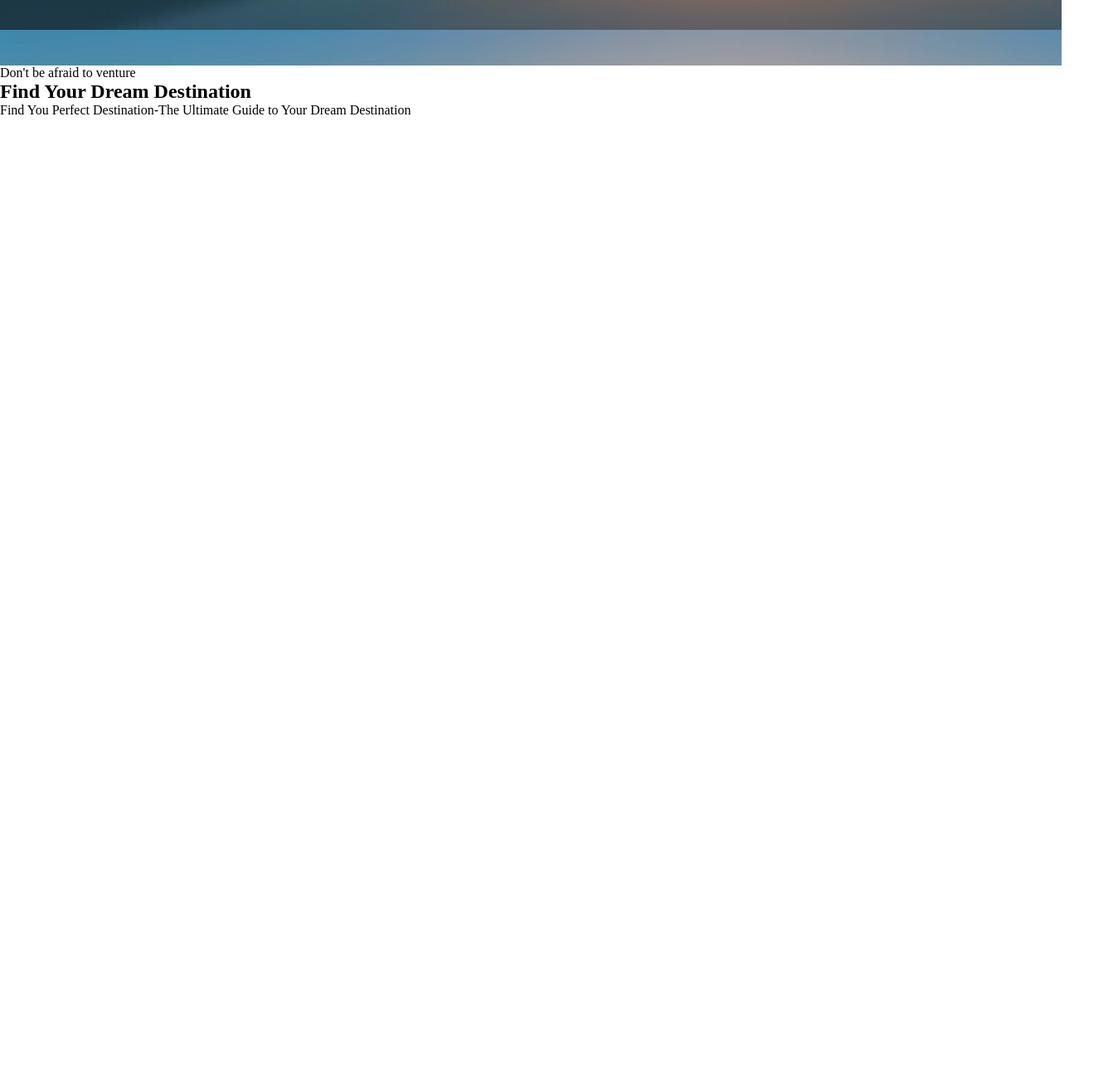
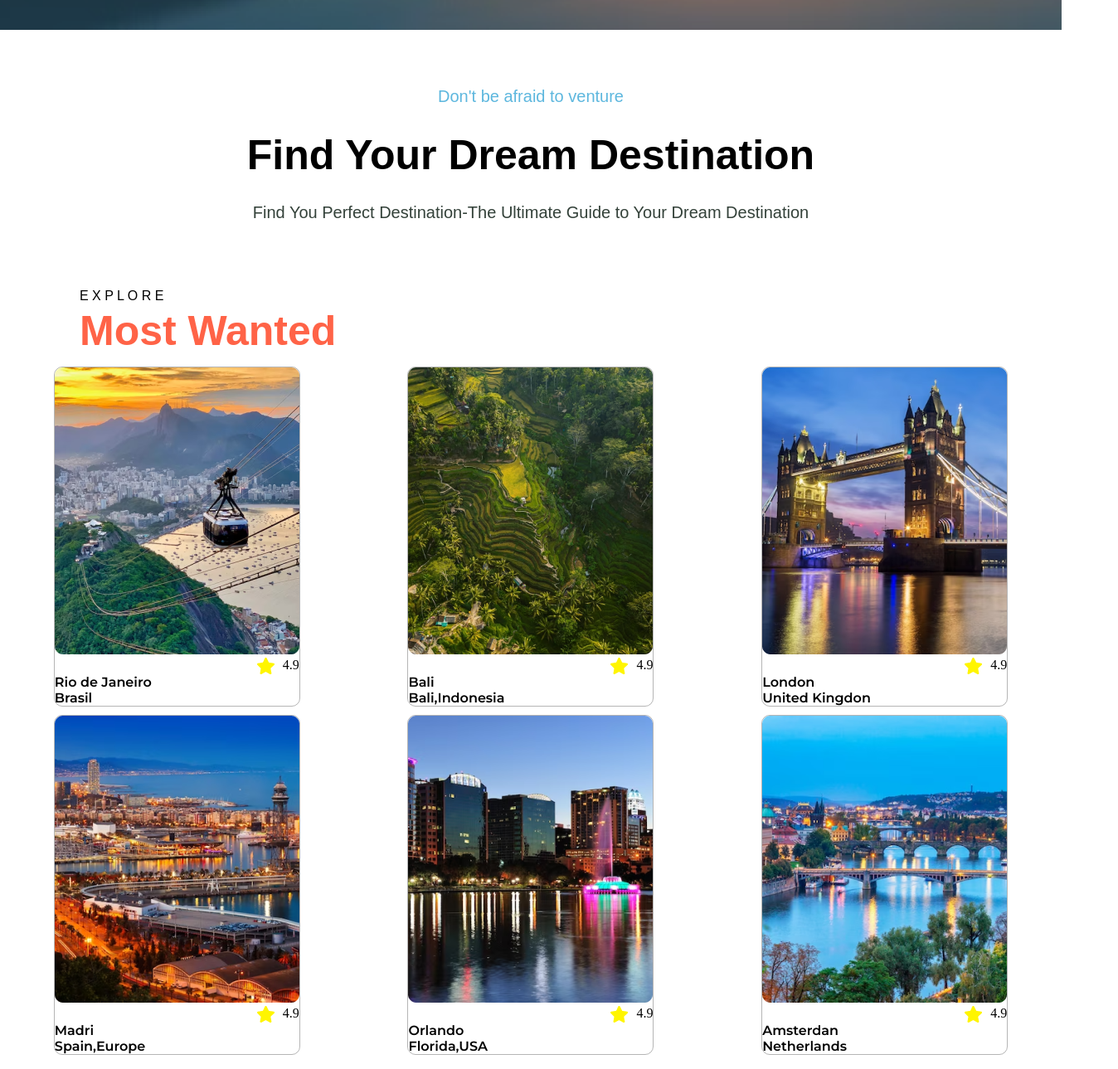
Before and after one commit to vinixzDev/viajei, a plain HTML site: page index.html in a window 1280 px wide. Shown: the part 720-2009 px from the top of the page at 83% size, 1348 px wide, since content can reach past the window. Before the commit the page ends 862 px from the top, so only its background shows below. Drawn offline with Linux system fonts and the light colour scheme; grey boxes are pictures that could not be loaded.

Commit message:
ultimo commit até o momento

```diff
--- a/assets/css/style.css
+++ b/assets/css/style.css
@@ -14,31 +14,135 @@ ul {
     list-style: none;
     display: flex;
     gap: 30px;
-    padding-top:10px ;
+    padding-top: 10px;
 
 }
 
-header{
+header {
     height: 99.9vh;
-    background: url('../img/bala0-6.png');
+    background: url('../img/bala0-6.png') no-repeat;
 }
 
 .menu {
     display: flex;
-    flex-direction: row;
     justify-content: space-between;
-    text-align: center;
     padding-top: 15px;
-    font-family: 'Poppins' , sans-serif;
+    font-family: 'Poppins', sans-serif;
     font-weight: 800px;
 }
 
-.logo{
-    display: inline-block;
+.logo {
     padding-left: 13px;
 }
 
-.register{
-    padding-top: 10px;
-    padding-right: 13px;
+.register {
+    color: white;
+    margin-right: 38px;
+
 }
+
+/* main  */
+.descripition {
+    font-family: 'Roboto Mono', sans-serif;
+    font-weight: 700px;
+}
+
+.p1 {
+    text-align: center;
+    padding-top: 26px;
+    font-size: 20px;
+    color: #5DB7DE;
+}
+
+.h2-descripition {
+    padding-top: 26px;
+    font-size: 50px;
+    line-height: 66px;
+    text-align: center;
+    color: #000000;
+}
+
+.p2 {
+    padding-top: 23px;
+    font-size: 20px;
+    line-height: 26px;
+    text-align: center;
+    color: #334139;
+}
+
+
+.explore {
+    font-family: 'Roboto Mono', sans-serif;
+    padding-left: 96px;
+}
+
+.explore-p {
+    padding-top: 79px;
+}
+
+span {
+    font-weight: 700;
+    font-size: 50px;
+    line-height: 66px;
+    color: #FF6347;
+}
+
+.container-section{
+    display: grid;
+    grid-template-columns:1fr 1fr 1fr   ;
+    padding-top : 10px;
+}
+
+.card{
+    border: 1px  rgba(0, 0, 0, 0.29) solid;
+    margin: auto;
+    border-radius: 10px;
+}
+
+.avaliacao{
+    display: flex;
+    gap: 10px;
+    justify-content: end;
+}
+
+.city{
+    font-family: 'Montserrat' , sans-serif;
+}
+
+iframe{
+    height:379px ;
+    width:554px ;
+}
+
+.new-york{
+    display: grid;
+    grid-template-columns: 1fr 1fr;
+    margin-top: 20px;
+    gap: 20px;
+    background: #EFEAEA;
+}
+
+.new-york-video{
+    height: 500px;
+    width:774px ;
+}
+
+.buy{
+    padding-top: 20px;
+}
+
+.buy-button{
+    font-family: "Montserrat" , sans-serif;
+    font-weight: 20px;
+    background: #55C921;
+    border-radius: 40px;
+    color: white;
+}
+
+
+footer{
+    background: #D3D4D9;
+    height: 100px;
+    text-align: center;
+    padding-top: 50px;
+}
--- a/index.html
+++ b/index.html
@@ -17,10 +17,15 @@
     <link rel="preconnect" href="https://fonts.gstatic.com" crossorigin>
     <link href="https://fonts.googleapis.com/css2?family=Roboto:ital,wght@1,700&display=swap" rel="stylesheet">
 
+    <!-- Font Montserrat -->
+    <link rel="preconnect" href="https://fonts.googleapis.com">
+    <link rel="preconnect" href="https://fonts.gstatic.com" crossorigin>
+    <link href="https://fonts.googleapis.com/css2?family=Montserrat:wght@600&display=swap" rel="stylesheet">
+
 </head>
 
 <body>
-    <header class="container">
+    <header>
         <div class="menu">
             <img class="logo" src="assets/img/logo-name (1).png" alt="logo">
             <ul>
@@ -37,13 +42,126 @@
     </header>
 
     <main>
-        <div>
-             <span>Don't be afraid to venture</span>
-        <h2>Find Your Dream Destination</h2>
-        <p>Find You Perfect Destination-The Ultimate Guide to Your Dream Destination</p>
+        <div class="descripition">
+            <p class="p1">Don't be afraid to venture</p>
+            <h2 class="h2-descripition">Find Your Dream Destination</h2>
+            <p class="p2">Find You Perfect Destination-The Ultimate Guide to Your Dream Destination</p>
         </div>
 
+        <div class="explore">
+            <p class="explore-p">E X P L O R E</p>
+            <span>Most Wanted</span>
+        </div>
+
+
+        <section class="container-section">
+            <div class="card">
+                <img class="rio" src="assets/img/img-rio-de-janeiro.png" alt="Rio de Jeneiro">
+                <div class="avaliacao">
+                    <img src="assets/img/star.png" alt="star.png">
+                    <p>4.9</p>
+                </div>
+                <div class="city">
+                    <p>Rio de Janeiro</p>
+                    <p class="Brasil">Brasil</p>
+                </div>
+
+            </div>
+
+            <div class="card">
+                <img class="bali" src="assets/img/img-bali.png" alt="Bali">
+                <div class="avaliacao">
+                    <img src="assets/img/star.png" alt="star.png">
+                    <p>4.9</p>
+                </div>
+                <div class="city">
+                    <p>Bali</p>
+                    <p>Bali,Indonesia</p>
+                </div>
+
+            </div>
+
+            <div class="card">
+                <img class="lodon" src="assets/img/img-lodon.png" alt="London">
+                <div class="avaliacao">
+                    <img src="assets/img/star.png" alt="star.png">
+                    <p>4.9</p>
+                </div>
+                <div class="city">
+                    <p>London</p>
+                    <p>United Kingdon</p>
+                </div>
+
+
+        </section>
+
+        <section class="container-section">
+            <div class="card">
+                <img class="madri" src="assets/img/img-madrid.png" alt="madrid">
+                <div class="avaliacao">
+                    <img src="assets/img/star.png" alt="star.png">
+                    <p>4.9</p>
+                </div>
+                <div class="city">
+                    <p>Madri</p>
+                    <p>Spain,Europe</p>
+                </div>
+
+            </div>
+
+            <div class="card">
+                <img class="bali" src="assets/img/Orlando downtown skyline panorama over lake eola at dusk with urban skyscrapers and clear sky..png" alt="orlando">
+                <div class="avaliacao">
+                    <img src="assets/img/star.png" alt="star.png">
+                    <p>4.9</p>
+                </div>
+                <div class="city">
+                    <p>Orlando</p>
+                    <p>Florida,USA</p>
+                </div>
+
+            </div>
+
+            <div class="card">
+                <img class="lodon" src="assets/img/View of prague by night.png" alt="Amsterdan">
+                <div class="avaliacao">
+                    <img src="assets/img/star.png" alt="star.png">
+                    <p>4.9</p>
+                </div>
+                <div class="city">
+                    <p>Amsterdan</p>
+                    <p>Netherlands</p>
+                </div>
+
+        </section>
+
+        <section>
+            <div class="new-york">
+                <iframe class="new-york-video" width="560" height="315" src="https://www.youtube.com/embed/F8MN0o6RS9o"
+                    title="YouTube video player" frameborder="0"
+                    allow="accelerometer; autoplay; clipboard-write; encrypted-media; gyroscope; picture-in-picture; web-share"
+                    allowfullscreen></iframe>
+
+                <div>
+                    <img class="new-york-img" src="assets/img/new-york.png" alt="New York">
+                    <div class="buy">
+                        <span class="buy-button">
+                            <a href="#">BUY
+                             <img src="assets/icon/icon-buy.png" alt="buy.png">
+                            </a>
+
+                        </span>
+                    </div>
+                </div>
+            </div>
+
+        </section>
     </main>
+
+    <footer>
+        <h2 class="name">Vinixz</h2>
+        <p>14/06/2023</p>
+    </footer>
 </body>
 
 </html>
```
Also changed, not shown: assets/icon/icon-buy.png (added), assets/img/new-york.png (added), assets/img/star.png (added).
